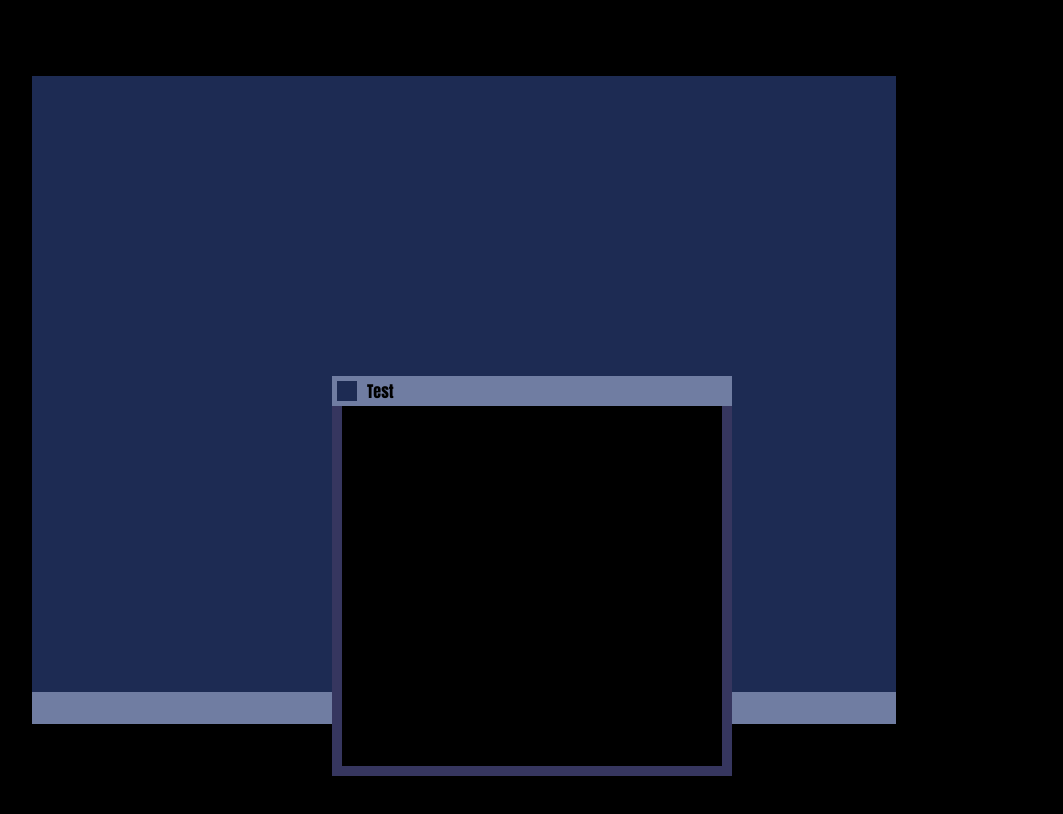
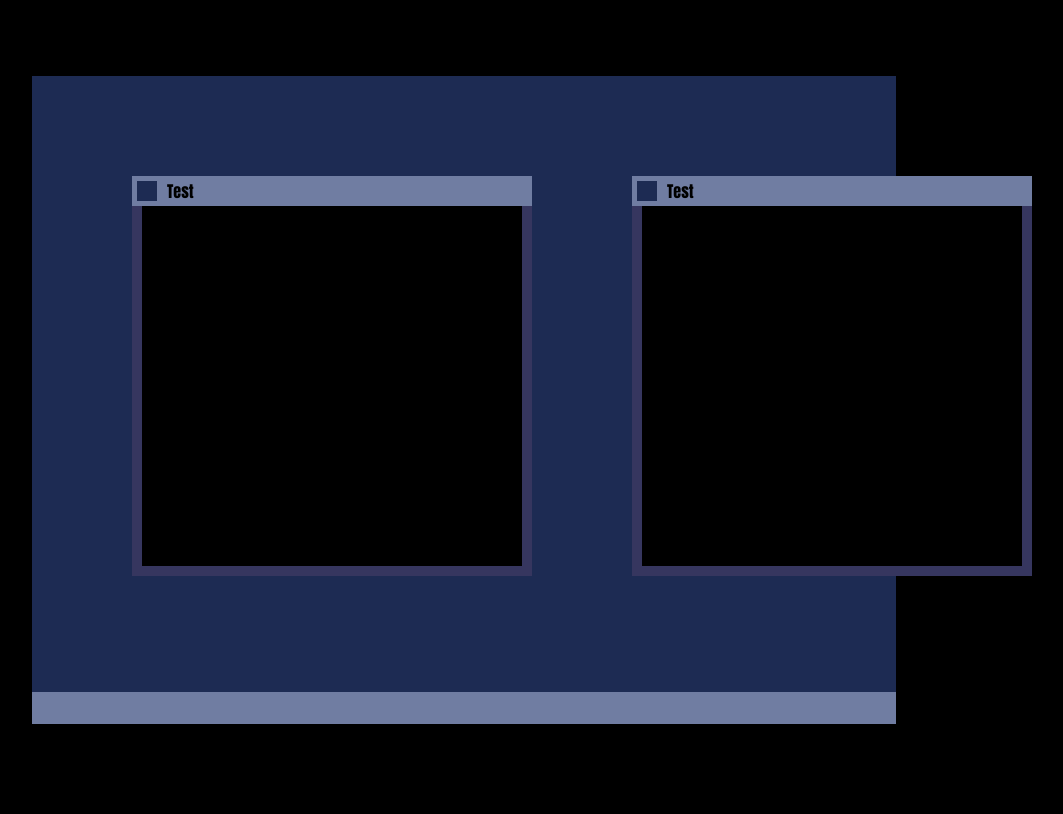
Before and after one commit to SoyVixterDev/personal-site, a React (Vite) app: page / in a window 1280 px wide. Shown: the top 814 px of the page, without its empty margins (176-1239 px from the left). Built offline with nearby package versions, Linux system fonts and the light colour scheme.

Commit message:
Fixed issues with mouse events when happenning outside of the virtual desktop container. Added second test window

```diff
--- a/src/App.tsx
+++ b/src/App.tsx
@@ -41,13 +41,16 @@ const App = () =>
   const containerRef = useRef<HTMLDivElement>(null);
 
   return (
-    <VirtualDesk ref={containerRef} reactiveOrientation={reactiveOrientation}>
-      <Wallpaper />
+    <div className="container" ref={containerRef}>
+      <VirtualDesk reactiveOrientation={reactiveOrientation}>
+        <Wallpaper />
 
-      <Window containerRef={containerRef} icon={DefaultWallpaper} title="Test" initialPosition={{x: 300, y: 300}} initialSize={{x: 400, y:400}}></Window>
+        <Window containerRef={containerRef} icon={DefaultWallpaper} title="Test" initialPosition={{x: 100, y: 100}} initialSize={{x: 400, y:400}}></Window>
+        <Window containerRef={containerRef} icon={DefaultWallpaper} title="Test" initialPosition={{x: 600, y: 100}} initialSize={{x: 400, y:400}}></Window>
 
-      <Taskbar></Taskbar>
-    </VirtualDesk>
+        <Taskbar></Taskbar>
+      </VirtualDesk>
+    </div>
   )
 }
 
--- a/src/Desktop.css
+++ b/src/Desktop.css
@@ -1,3 +1,12 @@
+.container
+{
+    position: absolute;
+    width: 100vw;
+    height: 100vh;
+
+    background-color: black;
+}
+
 
 .virtual-desk
 {
--- a/src/VirtualDesk.tsx
+++ b/src/VirtualDesk.tsx
@@ -4,16 +4,15 @@ import "./Desktop.css"
 interface VirtualDeskProps
 {
     children?: any;
-    ref: Ref<HTMLDivElement>;
     /** The current orientation of the screen */
     reactiveOrientation: string;
 }
 
-const VirtualDesk = ( {children, ref, reactiveOrientation}:VirtualDeskProps) =>
+const VirtualDesk = ( {children, reactiveOrientation}:VirtualDeskProps) =>
 {
     return(
 
-        <div ref={ref} className={ "virtual-desk " + reactiveOrientation}>
+        <div className={ "virtual-desk " + reactiveOrientation}>
             {children}
         </div>
     );
--- a/src/Window.tsx
+++ b/src/Window.tsx
@@ -42,7 +42,6 @@ const Window = ({children, containerRef, title, icon, initialPosition = {x: 0, y
 
         const onMouseDown = (e: MouseEvent) =>
         {
-            console.log("Mouse Down");
             isClicked.current = true;
             mouseInitialPos.current = {
                 x: e.clientX,
@@ -51,7 +50,9 @@ const Window = ({children, containerRef, title, icon, initialPosition = {x: 0, y
         };
         const onMouseUp = (e: MouseEvent) =>
         {
-            console.log("Mouse Up");
+            if(isClicked.current == false)
+                return;
+
             isClicked.current = false;
             windowLastPos.current = {
                 x: window.offsetLeft,
@@ -63,21 +64,21 @@ const Window = ({children, containerRef, title, icon, initialPosition = {x: 0, y
             if(!isClicked.current)
                 return;
 
-            const x = clamp(e.clientX - mouseInitialPos.current.x + windowLastPos.current.x, 0, 700);
-            const y = clamp(e.clientY - mouseInitialPos.current.y + windowLastPos.current.y, 0, 500);
+            const x = clamp(e.clientX - mouseInitialPos.current.x + windowLastPos.current.x, 0, 688);
+            const y = clamp(e.clientY - mouseInitialPos.current.y + windowLastPos.current.y, 0, 416);
 
             window.style.left = `${x}px`;
             window.style.top = `${y}px`;
         };
 
         decorator.addEventListener('mousedown', onMouseDown);
-        decorator.addEventListener('mouseup', onMouseUp);
+        container.addEventListener('mouseup', onMouseUp);
         container.addEventListener('mousemove', onMouseMove);
 
         const cleanup = () =>
         {
             decorator.removeEventListener('mousedown', onMouseDown);
-            decorator.removeEventListener('mouseup', onMouseUp);
+            container.removeEventListener('mouseup', onMouseUp);
             container.removeEventListener('mousemove', onMouseMove);
         };
 
```
